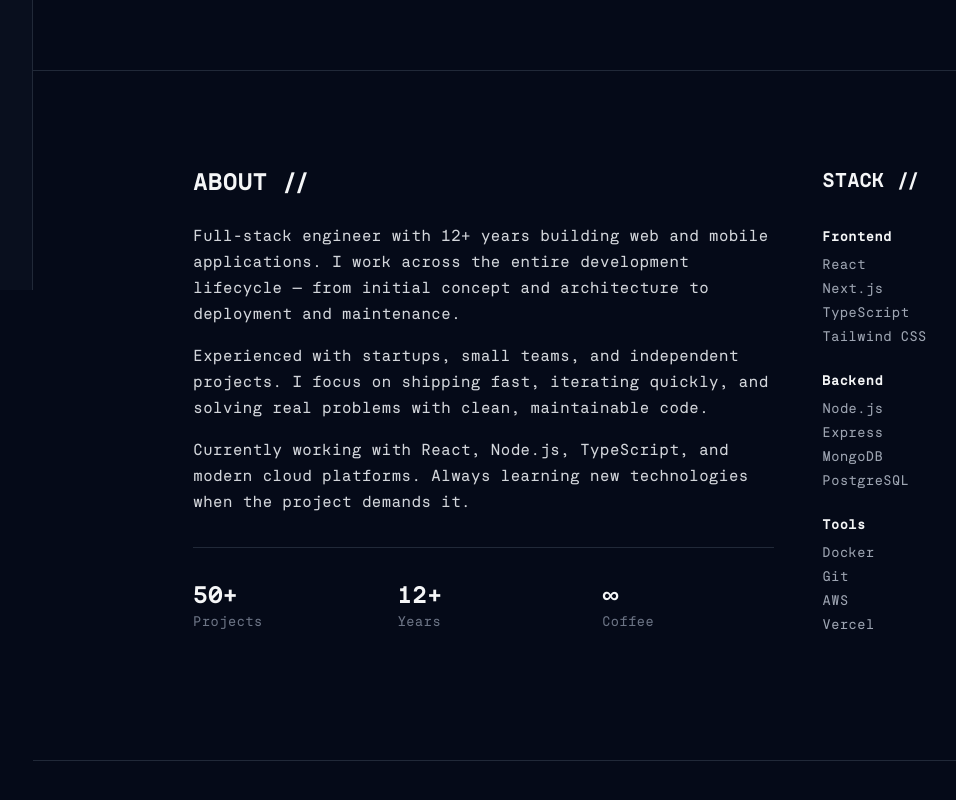
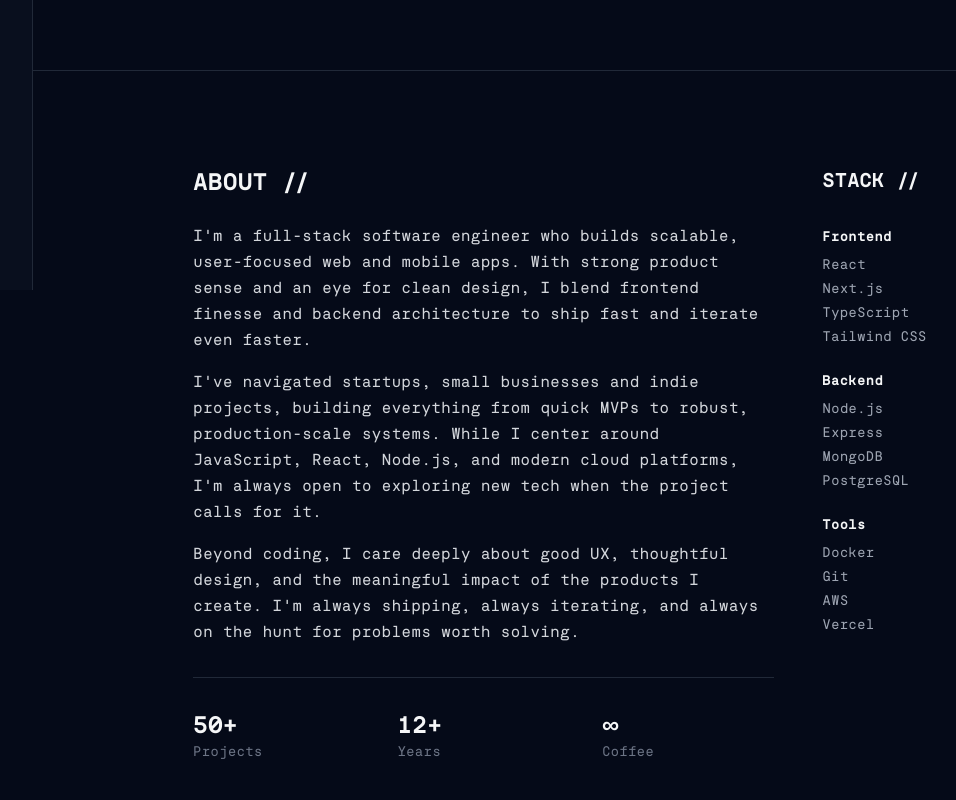
Before and after one commit to seanmishra/personal-website, a Next.js app: page / in a window 1280 px wide. Shown: the part 510-1310 px from the top of the page, without its empty margins (31-987 px from the left). Built offline with nearby package versions, Linux system fonts and the light colour scheme; no server answers.

Commit message:
updated home page about copy

```diff
--- a/src/app/page.tsx
+++ b/src/app/page.tsx
@@ -101,18 +101,13 @@ export default function Home() {
                 </h2>
                 <div className="space-y-4 text-neutral-700 dark:text-neutral-300 leading-relaxed">
                   <p>
-                    Full-stack engineer with 12+ years building web and mobile applications.
-                    I work across the entire development lifecycle — from initial concept
-                    and architecture to deployment and maintenance.
+                    {`I'm a full-stack software engineer who builds scalable, user-focused web and mobile apps. With strong product sense and an eye for clean design, I blend frontend finesse and backend architecture to ship fast and iterate even faster.`}
                   </p>
                   <p>
-                    Experienced with startups, small teams, and independent projects.
-                    I focus on shipping fast, iterating quickly, and solving real problems
-                    with clean, maintainable code.
+                    {`I've navigated startups, small businesses and indie projects, building everything from quick MVPs to robust, production-scale systems. While I center around JavaScript, React, Node.js, and modern cloud platforms, I'm always open to exploring new tech when the project calls for it.`}
                   </p>
                   <p>
-                    Currently working with React, Node.js, TypeScript, and modern cloud platforms.
-                    Always learning new technologies when the project demands it.
+                    {`Beyond coding, I care deeply about good UX, thoughtful design, and the meaningful impact of the products I create. I'm always shipping, always iterating, and always on the hunt for problems worth solving.`}
                   </p>
                 </div>
               </div>
```
